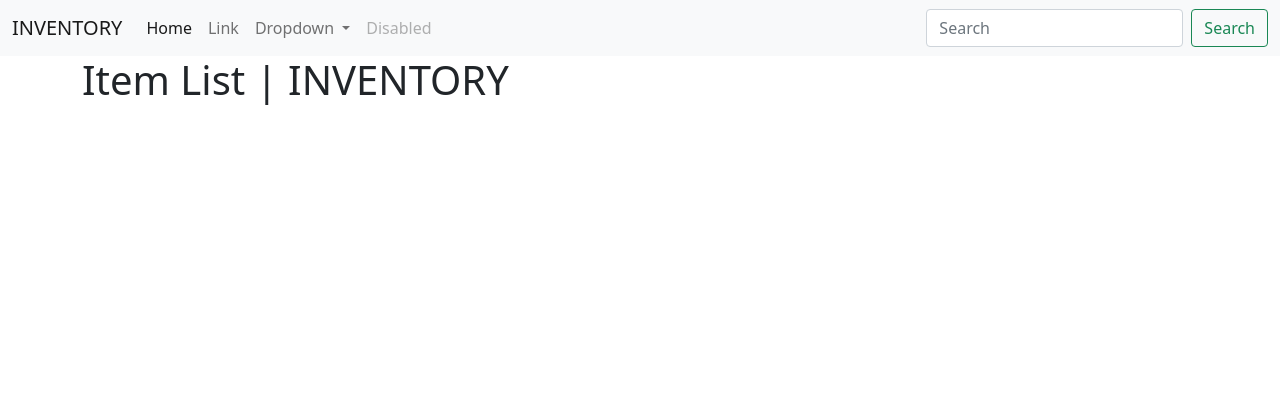
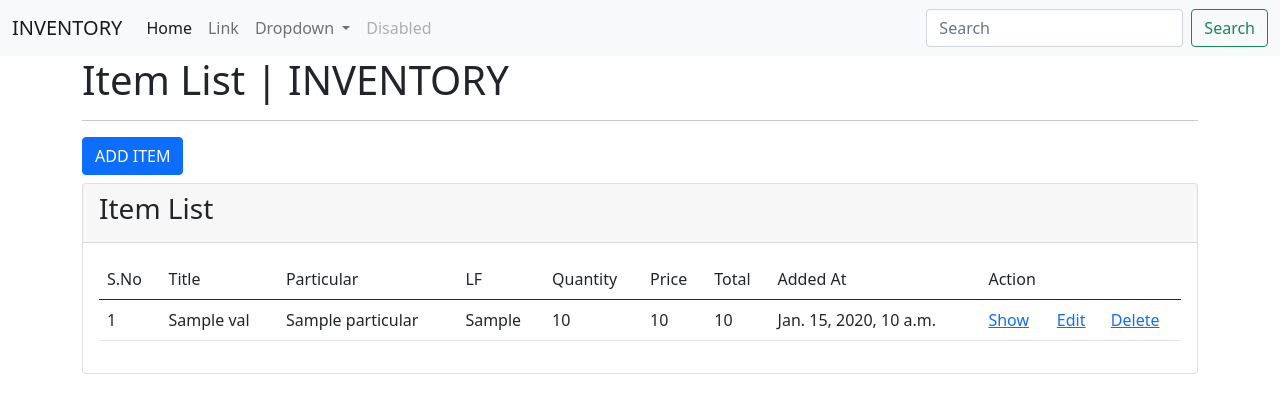
Before and after one commit to sixdgt/project_inventory, a Django app: template project_inventory/app_inventory/templates/items/index.html in a window 1280 px wide. Shown: the top 413 px of the page. Run offline with Django 3.2, Linux system fonts and the light colour scheme; the template is opened without the code that fills it: most values are stand-ins (such as "Sample title", 1, 10 or a date in 2020).

Commit message:
items list, show & delete

```diff
--- a/project_inventory/app_inventory/templates/items/create.html
+++ b/project_inventory/app_inventory/templates/items/create.html
@@ -8,6 +8,7 @@ Item | CREATE
 <div class="container">
     <h1>Item Create | INVENTORY</h1>
     <hr>
+    <a href="{% url 'items.index' %}" class="btn btn-primary mb-2">BACK</a>
     {% if msg %}
     <div class="alert alert-success" role="alert">
         {{ msg }}
--- a/project_inventory/app_inventory/templates/items/index.html
+++ b/project_inventory/app_inventory/templates/items/index.html
@@ -7,5 +7,46 @@ Item | INDEX
 {% block body_content %}
 <div class="container">
     <h1>Item List | INVENTORY</h1>
+    <hr>
+    <a href="{% url 'items.create' %}" class="btn btn-primary mb-2">ADD ITEM</a>
+    <div class="card">
+        <div class="card-header">
+            <h3>Item List</h3>
+        </div>
+        <div class="card-body">
+            <table class="table table-hover">
+                <thead>
+                    <tr>
+                        <td>S.No</td>
+                        <td>Title</td>
+                        <td>Particular</td>
+                        <td>LF</td>
+                        <td>Quantity</td>
+                        <td>Price</td>
+                        <td>Total</td>
+                        <td>Added At</td>
+                        <td colspan="3">Action</td>
+                    </tr>
+                </thead>
+                <tbody>
+                    {% for val in item_list %}
+                    <tr>
+                        <td>{{ forloop.counter }}</td>
+                        <td>{{ val.title }}</td>
+                        <td>{{ val.particular }}</td>
+                        <td>{{ val.lf }}</td>
+                        <td>{{ val.price }}</td>
+                        <td>{{ val.quantity }}</td>
+                        <td>{{ val.total }}</td>
+                        <td>{{ val.added_at }}</td>
+                        <td><a href="{% url 'items.show' val.id %}">Show</a></td>
+                        <td><a href="{% url 'items.edit' val.id %}">Edit</a></td>
+                        <td><a href="{% url 'items.delete' val.id %}">Delete</a></td>
+                    </tr>
+                    {% endfor %}
+                </tbody>
+            </table>
+        </div>
+    </div>
 </div>
 {% endblock %}
--- a/project_inventory/app_inventory/urls.py
+++ b/project_inventory/app_inventory/urls.py
@@ -3,9 +3,10 @@ from . import views
 urlpatterns = [
     # items
     path("items/", views.item_index, name="items.index"),
-    path("items/edit/", views.item_edit, name="items.edit"),
+    path("items/edit/<int:id>/", views.item_edit, name="items.edit"),
     path("items/create/", views.item_create, name="items.create"),
-    path("items/show/", views.item_show, name="items.show"),
+    path("items/show/<int:id>/", views.item_show, name="items.show"),
+    path("items/delete/<int:id>/", views.item_delete, name="items.delete"),
 
     #  users
     path("users/login/", views.user_login, name="users.login"),
```
Also changed, not shown: project_inventory/app_inventory/templates/items/show.html (+15 -0 lines), project_inventory/app_inventory/views.py (+27 -16 lines).
